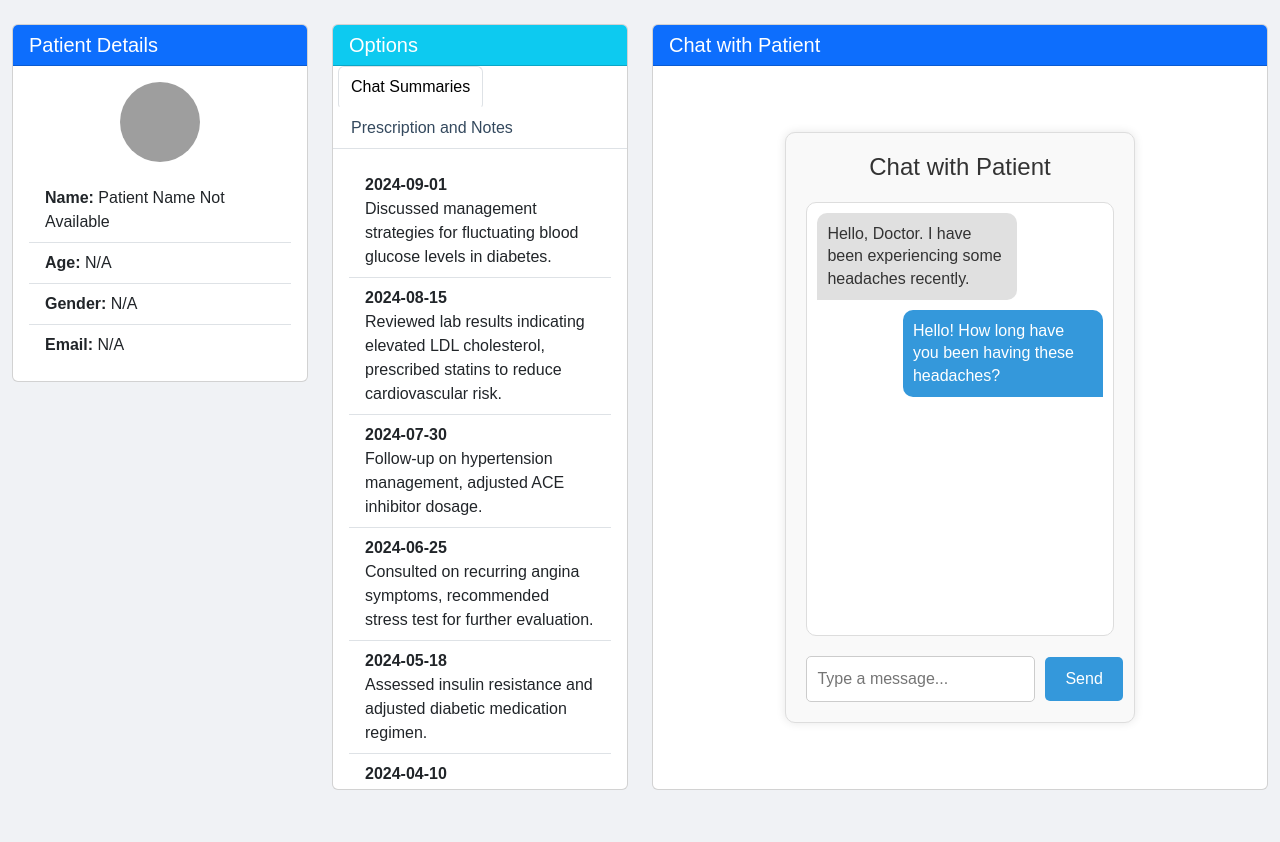
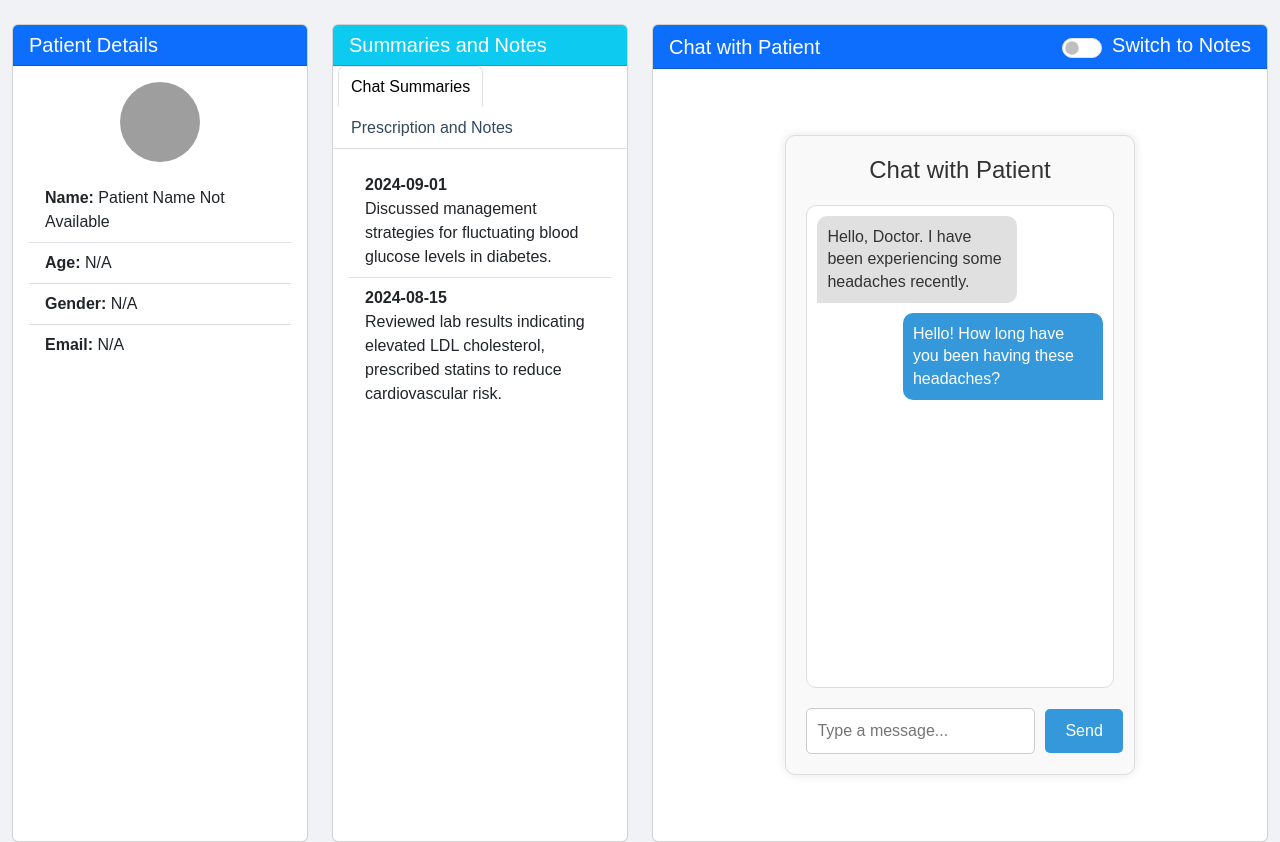
Before and after one commit to hassaan871/smarthealthpro-web, a React (Create React App) app: page /doctorchatwithpatientdetail in a window 1280 px wide. Before the commit the page ends 800 px from the top, so only its background shows below. Built offline with nearby package versions, Linux system fonts and the light colour scheme; grey boxes are pictures that could not be loaded.

Commit message:
AddNotes component added with the toggle switch

```diff
--- a/src/components/doctor/DoctorChatWithPatientDetails/DoctorChatWithPatientDetails.js
+++ b/src/components/doctor/DoctorChatWithPatientDetails/DoctorChatWithPatientDetails.js
@@ -1,8 +1,9 @@
 import React, { useState } from 'react';
 import { useLocation } from 'react-router-dom';
 import 'bootstrap/dist/css/bootstrap.min.css';
-import { Card, Row, Col, ListGroup, Badge, Nav } from 'react-bootstrap';
+import { Card, Row, Col, ListGroup, Badge, Nav, Form } from 'react-bootstrap';
 import DoctorChat from '../DoctorChat/DoctorChat';
+import AddNotes from '../../Notes/AddNotes'; // Assuming you have this component
 
 function DoctorChatWithPatientDetails() {
   const location = useLocation();
@@ -14,7 +15,8 @@ function DoctorChatWithPatientDetails() {
   ]);
 
   const [newMessage, setNewMessage] = useState('');
-  const [activeTab, setActiveTab] = useState('chatSummaries'); // Toggle between 'chatSummaries' and 'prescriptionNotes'
+  const [activeTab, setActiveTab] = useState('chatSummaries');
+  const [chatMode, setChatMode] = useState('chat'); // 'chat' or 'notes'
 
   // Use appointment data if available, otherwise use placeholder data
   const patientInfo = appointment
@@ -38,16 +40,7 @@ function DoctorChatWithPatientDetails() {
   const chatSummaries = [
     { date: '2024-09-01', summary: 'Discussed management strategies for fluctuating blood glucose levels in diabetes.' },
     { date: '2024-08-15', summary: 'Reviewed lab results indicating elevated LDL cholesterol, prescribed statins to reduce cardiovascular risk.' },
-    { date: '2024-07-30', summary: 'Follow-up on hypertension management, adjusted ACE inhibitor dosage.' },
-    { date: '2024-06-25', summary: 'Consulted on recurring angina symptoms, recommended stress test for further evaluation.' },
-    { date: '2024-05-18', summary: 'Assessed insulin resistance and adjusted diabetic medication regimen.' },
-    { date: '2024-04-10', summary: 'Evaluated increased blood pressure, suggested low-sodium diet and beta blockers.' },
-    { date: '2024-03-12', summary: 'Reviewed HbA1c levels, modified treatment plan to better control type 2 diabetes.' },
-    { date: '2024-02-28', summary: 'Discussed heart palpitations, ordered EKG and recommended cardiology referral.' },
-    { date: '2024-01-19', summary: 'Addressed hypertension-related headaches, recommended 24-hour blood pressure monitoring.' },
-    { date: '2024-12-05', summary: 'Monitored progress of blood pressure control, altered calcium channel blocker dose.' },
-    { date: '2024-11-20', summary: 'Addressed concerns of diabetic neuropathy, initiated gabapentin for nerve pain.' },
-    { date: '2024-10-15', summary: 'Reviewed post-angioplasty recovery, advised on cardiac rehabilitation exercises.' },
+    // ... (other chat summaries)
   ];
 
   const handleSendMessage = () => {
@@ -65,16 +58,11 @@ function DoctorChatWithPatientDetails() {
 
   const getPriorityBadgeVariant = (priority) => {
     switch (priority.toLowerCase()) {
-      case 'low':
-        return 'info';
-      case 'medium':
-        return 'success';
-      case 'high':
-        return 'warning';
-      case 'very high':
-        return 'danger';
-      default:
-        return 'secondary';
+      case 'low': return 'info';
+      case 'medium': return 'success';
+      case 'high': return 'warning';
+      case 'very high': return 'danger';
+      default: return 'secondary';
     }
   };
 
@@ -82,12 +70,12 @@ function DoctorChatWithPatientDetails() {
     <div className="container-fluid mt-4">
       <Row>
         <Col md={3}>
-          <Card className="mb-4">
+          <Card className="h-100">
             <Card.Header as="h5" className="bg-primary text-white">Patient Details</Card.Header>
-            <Card.Body>
+            <Card.Body className="overflow-auto">
               <div className="text-center mb-3">
                 <img
-                  src={'https://bootdey.com/img/Content/avatar/avatar1.png'} // default avatar if not present
+                  src={'https://bootdey.com/img/Content/avatar/avatar1.png'}
                   alt={appointment?.patient?.name}
                   className="rounded-circle"
                   style={{ width: '80px', height: '80px' }}
@@ -123,9 +111,8 @@ function DoctorChatWithPatientDetails() {
         </Col>
 
         <Col md={3}>
-          {/* Toggle between 'Chat Summaries' and 'Prescription and Notes' */}
-          <Card>
-            <Card.Header as="h5" className="bg-info text-white">Options</Card.Header>
+          <Card className="h-100">
+            <Card.Header as="h5" className="bg-info text-white">Summaries and Notes</Card.Header>
             <Nav variant="tabs" activeKey={activeTab} onSelect={(selectedKey) => setActiveTab(selectedKey)}>
               <Nav.Item>
                 <Nav.Link eventKey="chatSummaries">Chat Summaries</Nav.Link>
@@ -135,7 +122,7 @@ function DoctorChatWithPatientDetails() {
               </Nav.Item>
             </Nav>
 
-            <Card.Body style={{ maxHeight: '80vh', overflowY: 'auto' }}>
+            <Card.Body className="overflow-auto">
               <ListGroup variant="flush">
                 {activeTab === 'chatSummaries' &&
                   chatSummaries.map((summary, index) => (
@@ -156,9 +143,17 @@ function DoctorChatWithPatientDetails() {
 
         <Col md={6}>
           <Card className="h-100">
-            <Card.Header as="h5" className="bg-primary text-white">Chat with Patient</Card.Header>
-            <Card.Body className="d-flex flex-column" style={{ height: '80vh' }}>
-              <DoctorChat />
+            <Card.Header as="h5" className="bg-primary text-white d-flex justify-content-between align-items-center">
+              <span>{chatMode === 'chat' ? 'Chat with Patient' : 'Add Notes'}</span>
+              <Form.Check
+                type="switch"
+                id="chat-mode-switch"
+                label={chatMode === 'chat' ? 'Switch to Notes' : 'Switch to Chat'}
+                onChange={() => setChatMode(chatMode === 'chat' ? 'notes' : 'chat')}
+              />
+            </Card.Header>
+            <Card.Body className="d-flex flex-column">
+              {chatMode === 'chat' ? <DoctorChat /> : <AddNotes />}
             </Card.Body>
           </Card>
         </Col>
--- a/src/components/notes/AddNotes.js
+++ b/src/components/notes/AddNotes.js
@@ -1,6 +1,5 @@
-// AddNotes.js
 import React, { useState } from 'react';
-import './AddNotes.css';
+import 'bootstrap/dist/css/bootstrap.min.css';
 
 const AddNotes = () => {
   const [notes, setNotes] = useState([]);
@@ -23,32 +22,39 @@ const AddNotes = () => {
   };
 
   return (
-    <div className="add-notes-container">
-      <h2>Add a Note</h2>
-      <div className="note-input-container">
-        <textarea
-          placeholder="Type your note here..."
-          value={noteText}
-          onChange={handleInputChange}
-          rows="6"
-          className="note-input"
-        />
-        <button onClick={handleAddNote} className="add-note-button">Add Note</button>
+    <div className="container mt-5">
+      <h2 className="mb-4">Add a Note/Prescription</h2>
+      <div className="card mb-4">
+        <div className="card-body">
+          <textarea
+            className="form-control mb-3"
+            placeholder="Type your note here..."
+            value={noteText}
+            onChange={handleInputChange}
+            rows="4"
+          />
+          <button onClick={handleAddNote} className="btn btn-primary">
+            Add Note
+          </button>
+        </div>
       </div>
-      <div className="notes-list-container">
+      <div className="notes-list">
         {notes.length > 0 ? (
-          <ul className="notes-list">
+          <ul className="list-group">
             {notes.map((note, index) => (
-              <li key={index} className="note-item">
-                <p className="note-text">{note}</p>
-                <button onClick={() => handleDeleteNote(index)} className="delete-note-button">
+              <li key={index} className="list-group-item d-flex justify-content-between align-items-center">
+                <span className="note-text">{note}</span>
+                <button
+                  onClick={() => handleDeleteNote(index)}
+                  className="btn btn-danger btn-sm"
+                >
                   &times;
                 </button>
               </li>
             ))}
           </ul>
         ) : (
-          <p className="no-notes">No notes added yet.</p>
+          <p className="text-muted">No notes added yet.</p>
         )}
       </div>
     </div>
```
